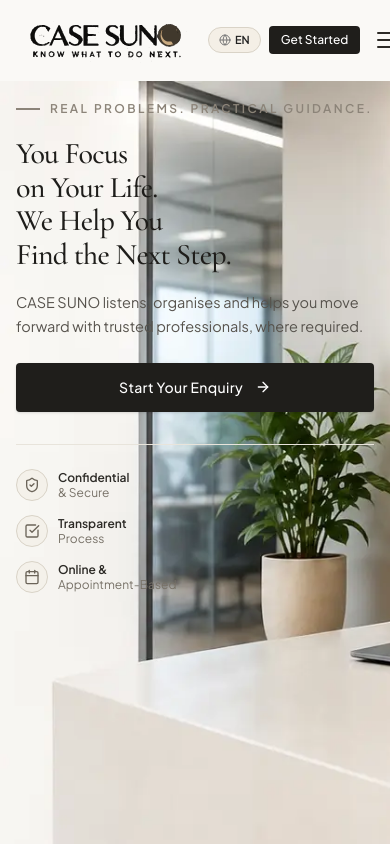
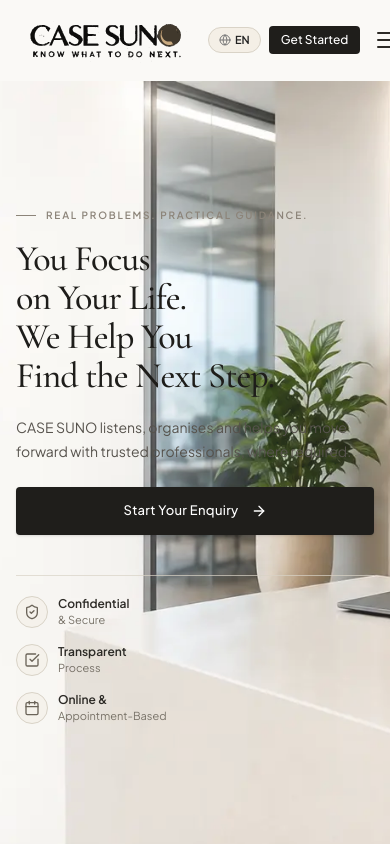
Before and after one commit to mistarikrishna72/CASESUNO, a Next.js app: page / in a window 390 px wide. Shown: the top 844 px of the page. Built offline with nearby package versions, Linux system fonts and the light colour scheme.

Commit message:
Responsive issue fixed

```diff
--- a/components/Hero.tsx
+++ b/components/Hero.tsx
@@ -1,6 +1,10 @@
 import React from 'react';
-import { ArrowRight, ShieldCheck, CheckSquare, Calendar, MapPin } from 'lucide-react';
-import { Logo } from './Logo';
+import {
+  ArrowRight,
+  ShieldCheck,
+  CheckSquare,
+  Calendar,
+} from 'lucide-react';
 import { useLanguage } from '../context/LanguageContext';
 
 interface HeroProps {
@@ -8,104 +12,328 @@ interface HeroProps {
   onOpenLocationInfo?: () => void;
 }
 
-export const Hero: React.FC<HeroProps> = ({ onOpenEnquiry, onOpenLocationInfo }) => {
+export const Hero: React.FC<HeroProps> = ({
+  onOpenEnquiry,
+  onOpenLocationInfo,
+}) => {
   const { t, language } = useLanguage();
+
+  const isIndic = language === 'gu' || language === 'hi';
 
   return (
     <section
       id="home"
-  className="relative w-full pt-4 pb-12 sm:pt-6 sm:pb-16 lg:pt-10 lg:pb-24 overflow-hidden bg-red-300"
+      className="
+        relative isolate w-full overflow-hidden
+        bg-[#FAF9F6]
+        min-h-[calc(100dvh-72px)]
+        sm:min-h-[calc(100dvh-80px)]
+        lg:min-h-[calc(100dvh-88px)]
+      "
+    >
+      {/* Background Image */}
+      <div
+        aria-hidden="true"
+        className="
+          absolute inset-0 -z-10
+          bg-no-repeat
+          bg-cover
+          bg-center
+          sm:bg-center
+        "
         style={{
           backgroundImage: 'url("/images/hero-bg.webp")',
-    minHeight: '100vh',
-    backgroundSize: 'cover',
-    backgroundPosition: 'center center',
-    backgroundRepeat: 'no-repeat',
         }}
+      />
+
+      {/* Optional subtle overlay for text readability */}
+      <div
+        aria-hidden="true"
+        className="
+          absolute inset-0 -z-[5]
+          bg-white/10
+          pointer-events-none
+        "
+      />
+
+      <div
+        className="
+          relative
+          w-full max-w-[1400px]
+          mx-auto
+          px-4
+          sm:px-6
+          md:px-8
+          lg:px-12
+          xl:px-16
+          min-h-[calc(100dvh-72px)]
+          sm:min-h-[calc(100dvh-80px)]
+          lg:min-h-[calc(100dvh-88px)]
+          flex
+          items-center
+        "
       >
-      <div className="max-w-[1400px] mx-auto px-4 sm:px-6 lg:px-12">
-        <div className="grid grid-cols-1 lg:grid-cols-12 gap-8 lg:gap-8 items-stretch">
-          {/* Left Column: Value Proposition & CTAs */}
-          <div className="lg:col-span-6 xl:col-span-5 flex flex-col justify-between pt-1 lg:pt-4">
-            <div className="space-y-5 sm:space-y-6">
-              {/* Kicker Tag */}
-              <div className="flex items-center gap-2.5 text-xs font-semibold tracking-[0.2em] text-[#8C8479] uppercase">
-                <span className="w-6 h-[1.5px] bg-[#8C8479]" aria-hidden="true" />
-                <span>{t.hero.kicker}</span>
+        <div
+          className="
+            w-full
+            grid
+            grid-cols-1
+            lg:grid-cols-12
+            gap-8
+            lg:gap-10
+            xl:gap-16
+            py-10
+            sm:py-12
+            md:py-16
+            lg:py-14
+            xl:py-16
+          "
+        >
+          {/* =========================
+              LEFT / MAIN CONTENT
+          ========================== */}
+          <div
+            className="
+              lg:col-span-6
+              xl:col-span-5
+              flex
+              flex-col
+              justify-center
+              min-w-0
+            "
+          >
+            <div
+              className="
+                space-y-5
+                sm:space-y-6
+                md:space-y-7
+              "
+            >
+              {/* Kicker */}
+              <div
+                className="
+                  flex
+                  items-center
+                  gap-2.5
+                  text-[10px]
+                  sm:text-xs
+                  font-semibold
+                  tracking-[0.18em]
+                  sm:tracking-[0.2em]
+                  text-[#8C8479]
+                  uppercase
+                "
+              >
+                <span
+                  className="w-5 sm:w-6 h-px bg-[#8C8479] shrink-0"
+                  aria-hidden="true"
+                />
+
+                <span className="leading-none">
+                  {t.hero.kicker}
+                </span>
               </div>
 
-              {/* Dominant Headline (Refined Serif, optimized for English & Gujarati) */}
+              {/* Main Heading */}
               <h1
-                className={`text-3xl sm:text-5xl lg:text-[3.4rem] xl:text-[3.75rem] font-medium leading-[1.12] text-[#1E1D1A] tracking-tight text-balance ${
-                  language === 'gu' || language === 'hi' ? 'font-sans font-semibold' : 'font-serif'
-                }`}
+                className={`
+                  max-w-[720px]
+                  text-[2.25rem]
+                  leading-[1.08]
+                  sm:text-5xl
+                  sm:leading-[1.08]
+                  md:text-[3.4rem]
+                  lg:text-[3.35rem]
+                  xl:text-[3.75rem]
+                  font-medium
+                  tracking-tight
+                  text-[#1E1D1A]
+                  text-balance
+                  ${isIndic ? 'font-sans font-semibold' : 'font-serif'}
+                `}
               >
-                {t.hero.titleLine1} <br />
-                {t.hero.titleLine2} <br />
-                {t.hero.titleLine3} <br />
-                {t.hero.titleLine4}
+                <span>{t.hero.titleLine1}</span>
+                <br />
+                <span>{t.hero.titleLine2}</span>
+                <br />
+                <span>{t.hero.titleLine3}</span>
+                <br />
+                <span>{t.hero.titleLine4}</span>
               </h1>
 
-              {/* Subtitle / Paragraph */}
-              <p className="text-[14.5px] sm:text-base text-[#57534D] leading-relaxed max-w-lg">
+              {/* Description */}
+              <p
+                className="
+                  max-w-[620px]
+                  text-[14px]
+                  sm:text-[15px]
+                  md:text-base
+                  leading-[1.7]
+                  text-[#57534D]
+                "
+              >
                 {t.hero.desc}
               </p>
 
-              {/* Primary Action Button */}
+              {/* CTA */}
               <div className="pt-1 sm:pt-2">
                 <button
+                  type="button"
                   onClick={onOpenEnquiry}
-                  className="w-full sm:w-auto inline-flex items-center justify-center gap-3 px-6 py-3.5 bg-[#1F1E1B] hover:bg-[#33312B] text-white text-[14px] font-medium tracking-wide rounded-sm transition-all duration-200 active:scale-[0.98] shadow-sm group cursor-pointer"
+                  className="
+                    group
+                    w-full
+                    sm:w-auto
+                    inline-flex
+                    items-center
+                    justify-center
+                    gap-3
+                    px-6
+                    sm:px-7
+                    py-3.5
+                    sm:py-4
+                    bg-[#1F1E1B]
+                    hover:bg-[#33312B]
+                    text-white
+                    text-[13px]
+                    sm:text-[14px]
+                    font-medium
+                    tracking-wide
+                    rounded-sm
+                    transition-all
+                    duration-200
+                    active:scale-[0.98]
+                    shadow-sm
+                    cursor-pointer
+                  "
                 >
                   <span>{t.hero.ctaPrimary}</span>
-                  <ArrowRight className="w-4 h-4 transition-transform duration-200 group-hover:translate-x-1" />
+
+                  <ArrowRight
+                    className="
+                      w-4
+                      h-4
+                      transition-transform
+                      duration-200
+                      group-hover:translate-x-1
+                    "
+                  />
                 </button>
               </div>
             </div>
 
-            {/* Bottom Left Trust Badges Row */}
-            <div className="pt-8 sm:pt-12 lg:pt-16">
-              <div className="grid grid-cols-1 sm:grid-cols-3 gap-3.5 sm:gap-2 pt-6 border-t border-[#E8E4DB]">
+            {/* =========================
+                TRUST BADGES
+            ========================== */}
+            <div
+              className="
+                mt-10
+                sm:mt-12
+                lg:mt-16
+                pt-5
+                sm:pt-6
+                border-t
+                border-[#D9D3C7]/70
+              "
+            >
+              <div
+                className="
+                  grid
+                  grid-cols-1
+                  sm:grid-cols-3
+                  gap-4
+                  sm:gap-3
+                  lg:gap-4
+                "
+              >
                 {/* Badge 1 */}
-                <div className="flex items-center sm:items-start gap-2.5">
-                  <div className="w-8 h-8 rounded-full border border-[#D9D3C7] bg-[#F4F1EA] flex items-center justify-center shrink-0 text-[#6B6459]">
+                <div className="flex items-center sm:items-start gap-2.5 min-w-0">
+                  <div
+                    className="
+                      w-8
+                      h-8
+                      rounded-full
+                      border
+                      border-[#D9D3C7]
+                      bg-[#F4F1EA]/90
+                      flex
+                      items-center
+                      justify-center
+                      shrink-0
+                      text-[#6B6459]
+                    "
+                  >
                     <ShieldCheck className="w-4 h-4" />
                   </div>
-                  <div>
+
+                  <div className="min-w-0">
                     <span className="block text-xs font-semibold text-[#2C2A26] leading-tight">
                       {t.hero.badgeConfidential}
                     </span>
-                    <span className="block text-xs text-[#787268] leading-tight">
+
+                    <span className="block mt-0.5 text-[11px] sm:text-xs text-[#787268] leading-tight">
                       {t.hero.badgeConfidentialSub}
                     </span>
                   </div>
                 </div>
 
                 {/* Badge 2 */}
-                <div className="flex items-center sm:items-start gap-2.5">
-                  <div className="w-8 h-8 rounded-full border border-[#D9D3C7] bg-[#F4F1EA] flex items-center justify-center shrink-0 text-[#6B6459]">
+                <div className="flex items-center sm:items-start gap-2.5 min-w-0">
+                  <div
+                    className="
+                      w-8
+                      h-8
+                      rounded-full
+                      border
+                      border-[#D9D3C7]
+                      bg-[#F4F1EA]/90
+                      flex
+                      items-center
+                      justify-center
+                      shrink-0
+                      text-[#6B6459]
+                    "
+                  >
                     <CheckSquare className="w-4 h-4" />
                   </div>
-                  <div>
+
+                  <div className="min-w-0">
                     <span className="block text-xs font-semibold text-[#2C2A26] leading-tight">
                       {t.hero.badgeTransparent}
                     </span>
-                    <span className="block text-xs text-[#787268] leading-tight">
+
+                    <span className="block mt-0.5 text-[11px] sm:text-xs text-[#787268] leading-tight">
                       {t.hero.badgeTransparentSub}
                     </span>
                   </div>
                 </div>
 
                 {/* Badge 3 */}
-                <div className="flex items-center sm:items-start gap-2.5">
-                  <div className="w-8 h-8 rounded-full border border-[#D9D3C7] bg-[#F4F1EA] flex items-center justify-center shrink-0 text-[#6B6459]">
+                <div className="flex items-center sm:items-start gap-2.5 min-w-0">
+                  <div
+                    className="
+                      w-8
+                      h-8
+                      rounded-full
+                      border
+                      border-[#D9D3C7]
+                      bg-[#F4F1EA]/90
+                      flex
+                      items-center
+                      justify-center
+                      shrink-0
+                      text-[#6B6459]
+                    "
+                  >
                     <Calendar className="w-4 h-4" />
                   </div>
-                  <div>
+
+                  <div className="min-w-0">
                     <span className="block text-xs font-semibold text-[#2C2A26] leading-tight">
                       {t.hero.badgeOnline}
                     </span>
-                    <span className="block text-xs text-[#787268] leading-tight">
+
+                    <span className="block mt-0.5 text-[11px] sm:text-xs text-[#787268] leading-tight">
                       {t.hero.badgeOnlineSub}
                     </span>
                   </div>
@@ -114,14 +342,22 @@ export const Hero: React.FC<HeroProps> = ({ onOpenEnquiry, onOpenLocationInfo })
             </div>
           </div>
 
-          {/* Right Column: Hero Visual Atmosphere */}
-          <div className="lg:col-span-6 xl:col-span-7 relative flex flex-col">
-
-
-            {/* Bottom Right Regional Trust Marker */}
-            <div className="mt-3.5 flex justify-end">
-
-            </div>
+          {/* =========================
+              RIGHT VISUAL SPACE
+          ========================== */}
+          <div
+            className="
+              hidden
+              lg:flex
+              lg:col-span-6
+              xl:col-span-7
+              relative
+              min-h-[520px]
+              items-center
+              justify-center
+            "
+          >
+            {/* Reserved for hero visual / image / cards */}
           </div>
         </div>
       </div>
```
Lines whose indentation alone changed are shown as unchanged.
